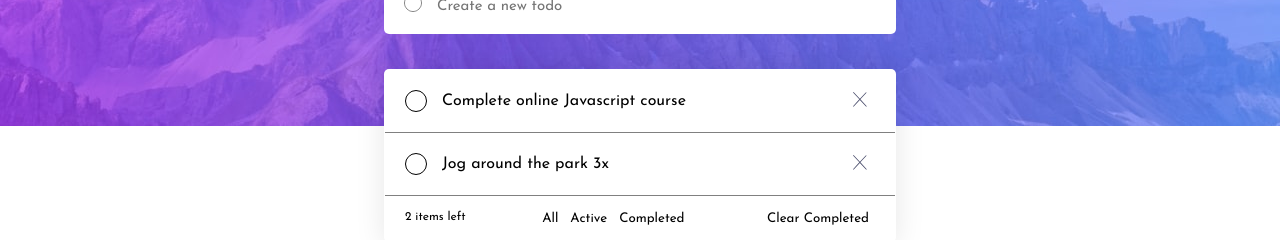
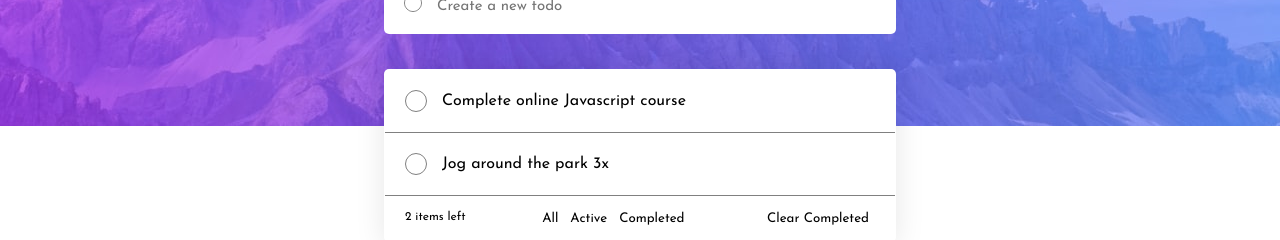
Before and after one commit to saki1994/react-todo-app, a React (Create React App) app: page / in a window 1280 px wide. Shown: the part 174-414 px from the top of the page. Built offline with nearby package versions, Linux system fonts and the light colour scheme.

Commit message:
add conditional for li hover

```diff
--- a/src/components/List.jsx
+++ b/src/components/List.jsx
@@ -2,6 +2,7 @@ import React, { useState } from "react";
 
 const List = ({ text, onDelete, id, onCheckList }) => {
   const [isBoxChecked, setIsBoxChecked] = useState(false);
+  const [isMouseOver, setIsMouseOver] = useState(false);
 
   const checkBoxStatus = (event) => {
     event.target.checked ? setIsBoxChecked(true) : setIsBoxChecked(false);
@@ -12,9 +13,17 @@ const List = ({ text, onDelete, id, onCheckList }) => {
     onDelete(id);
   };
 
+  const handleMouseOver =() => {
+    setIsMouseOver(true);
+  }
+
+  const handleMouseOut =() => {
+    setIsMouseOver(false);
+  }
+
   return (
-    <li>
-       <label style={{backgroundColor: isBoxChecked ? "hsl(280, 87%, 65%)" : "white"}}>
+    <li onMouseOver={handleMouseOver} onMouseOut={handleMouseOut}>
+       <label>
     <input type="checkbox" id="checkbox" onChange={checkBoxStatus} />
    <span></span></label>
       <span
@@ -24,9 +33,13 @@ const List = ({ text, onDelete, id, onCheckList }) => {
         {text}
       </span>
       {/* Event onClick calls onDelete and pass in the id */}
-      <button onClick={handleClick}>
+      {isMouseOver &&
+      (
+        <button onClick={handleClick}>
         <img src="/images/icon-cross.svg" alt="delete-icon"></img>
       </button>
+      )}
+
     </li>
   );
 };
--- a/src/components/styles.css
+++ b/src/components/styles.css
@@ -176,7 +176,7 @@ body {
 label {
   height: 20px;
   width: 20px;
-  border: 1px solid black;
+  border: 1px solid grey;
   border-radius: 50%;
   position: relative;
   left: 0;
--- a/src/components/styles.scss
+++ b/src/components/styles.scss
@@ -147,7 +147,7 @@ body {
 label {
   height: 20px;
     width: 20px;
-    border: 1px solid black;
+    border: 1px solid grey;
     border-radius: 50%;
     position: relative;
     left: 0;
```
Also changed, not shown: 2 other files (tests, documents, lock files or other folders).
